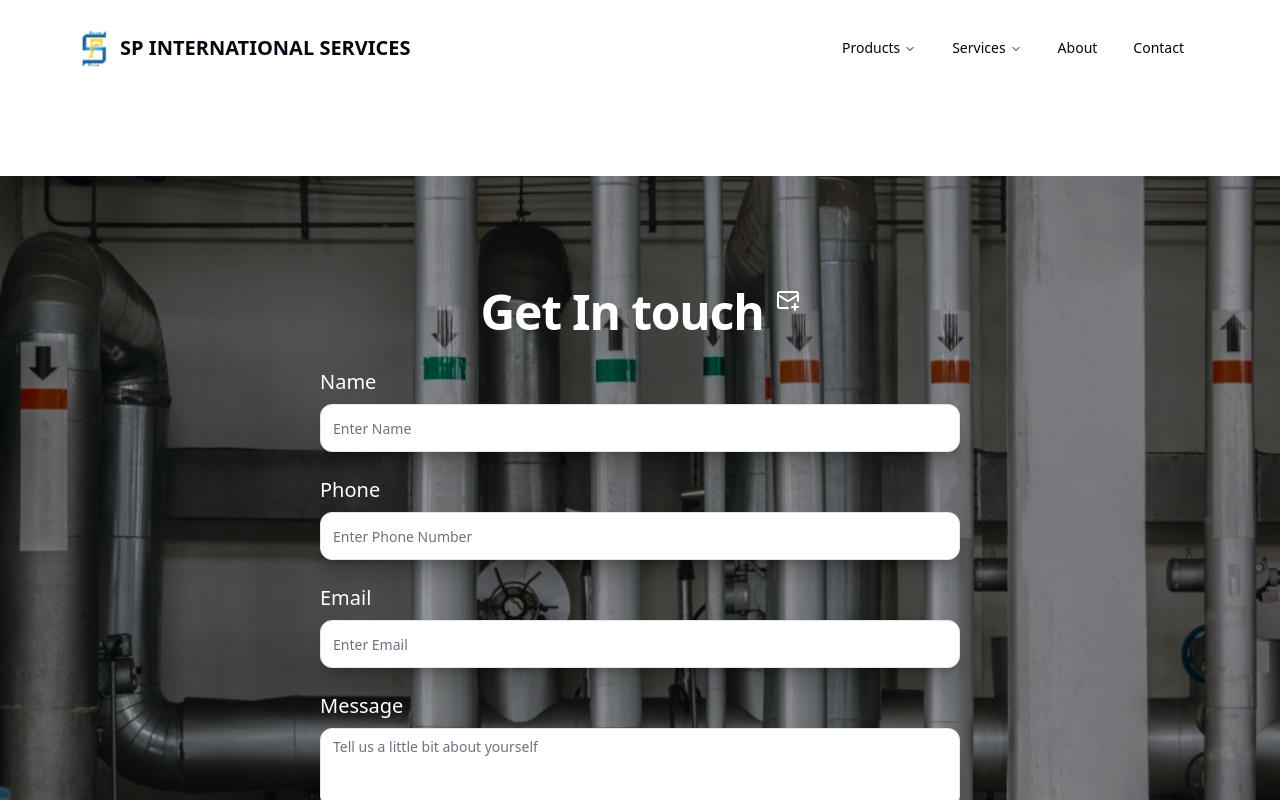
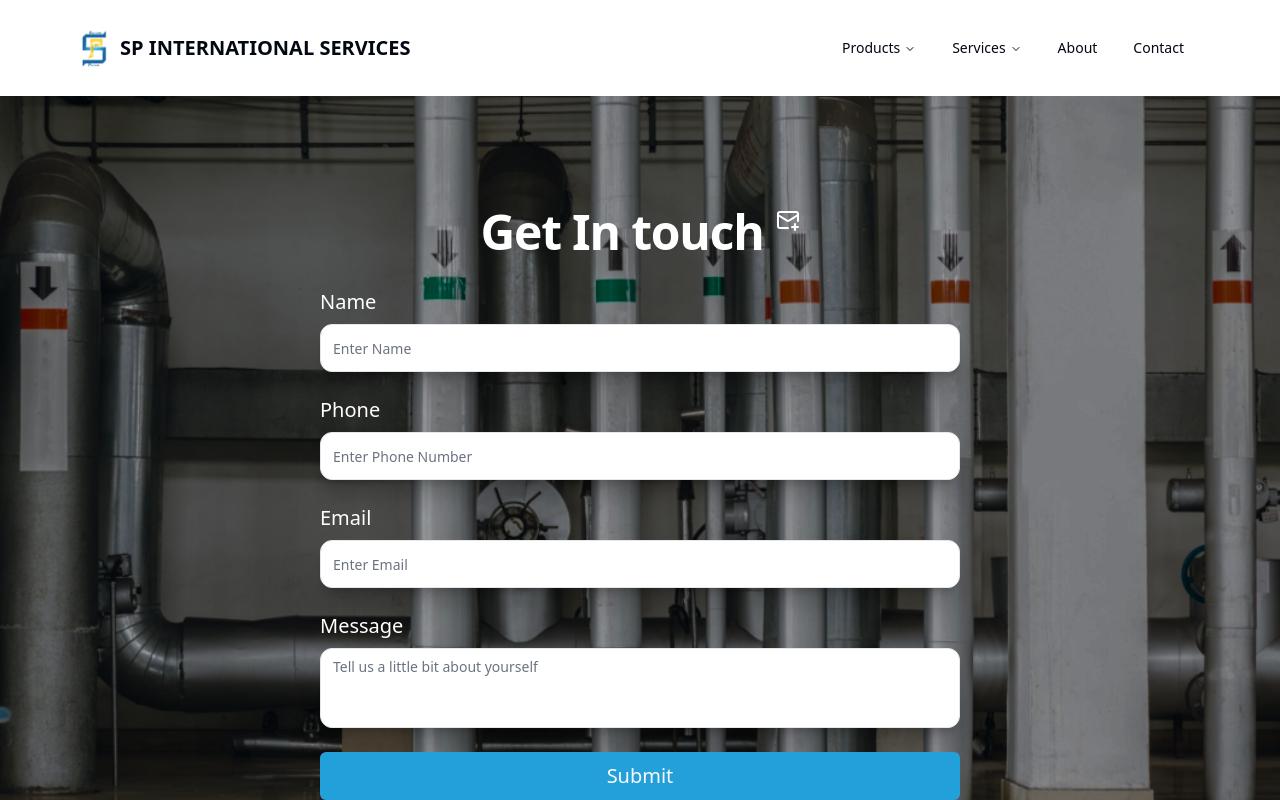
Before and after one commit to subashio/SP_International_Company, a Next.js app: page /Contact in a window 1280 px wide. Shown: the top 800 px of the page. Built offline with nearby package versions, Linux system fonts and the light colour scheme.

Commit message:
error fixed

```diff
--- a/package.json
+++ b/package.json
@@ -18,11 +18,15 @@
     "@radix-ui/react-toast": "^1.2.2",
     "@types/nodemailer": "^6.4.16",
     "@types/react-scroll": "^1.8.10",
+    "@typescript-eslint/eslint-plugin": "^8.9.0",
+    "@typescript-eslint/parser": "^8.9.0",
     "autoprefixer": "^10.4.20",
     "class-variance-authority": "^0.7.0",
     "clsx": "^2.1.1",
     "embla-carousel-autoplay": "^8.3.0",
     "embla-carousel-react": "^8.3.0",
+    "eslint-plugin-import": "^2.31.0",
+    "eslint-plugin-react": "^7.37.1",
     "framer-motion": "^11.7.0",
     "lucide-react": "^0.445.0",
     "next": "14.2.13",
@@ -39,7 +43,7 @@
     "@types/node": "^20",
     "@types/react": "^18",
     "@types/react-dom": "^18",
-    "eslint": "^8",
+    "eslint": "^8.57.1",
     "eslint-config-next": "14.2.13",
     "postcss": "^8",
     "prettier": "^3.3.3",
--- a/src/app/Contact/page.tsx
+++ b/src/app/Contact/page.tsx
@@ -53,7 +53,6 @@ export default function Contact() {
     try {
       await sendContactForm(data);
       form.reset();
-      console.log(data);
       toast({
         variant: "default",
         title: "Project Uploaded",
@@ -69,7 +68,7 @@ export default function Contact() {
   }
   return (
     <div
-      className="my-20 flex flex-col items-center justify-center bg-cover bg-fixed bg-center bg-no-repeat py-20 bg-blend-soft-light"
+      className="flex flex-col items-center justify-center bg-cover bg-fixed bg-center bg-no-repeat py-20 bg-blend-soft-light"
       style={{ backgroundImage: "url(/pictures/contactBg1.png)" }}
     >
       <h1 className="my-8 flex w-full justify-center gap-3 text-center text-4xl font-bold tracking-tight text-white md:text-5xl">
--- a/src/components/Feedback.tsx
+++ b/src/components/Feedback.tsx
@@ -44,7 +44,7 @@ export default function Feedback() {
       className="flex flex-col items-center bg-[#F9FAFB] bg-fixed py-20 text-center"
     >
       <h1 className="mb-16 text-4xl font-bold leading-none tracking-tight md:text-5xl">
-        What Client's Say
+        What Client&apos;s Say
       </h1>
       <Carousel
         plugins={[plugin.current]}
--- a/src/components/ListItem.tsx
+++ b/src/components/ListItem.tsx
@@ -1,6 +1,7 @@
 "use client";
 import { cn } from "@/lib/utils";
 import { NavigationMenuLink } from "@radix-ui/react-navigation-menu";
+import { MotionProps } from "framer-motion";
 import React from "react";
 
 export const ListItem = React.forwardRef<
@@ -22,6 +23,7 @@ export const ListItem = React.forwardRef<
           {...props}
         >
           <div className="text-[14px] font-medium leading-4">{title}</div>
+          {children}
         </a>
       </NavigationMenuLink>
     </li>
--- a/src/components/ui/infinite-moving-cards.tsx
+++ b/src/components/ui/infinite-moving-cards.tsx
@@ -2,13 +2,7 @@
 
 import { cn } from "@/lib/utils";
 import Link from "next/link";
-import { useRouter } from "next/navigation";
-import React, {
-  MouseEventHandler,
-  ReactNode,
-  useEffect,
-  useState,
-} from "react";
+import React, { useEffect, useState } from "react";
 
 export const InfiniteMovingCards = ({
   items,
@@ -94,7 +88,7 @@ export const InfiniteMovingCards = ({
           pauseOnHover && "hover:[animation-play-state:paused]",
         )}
       >
-        {items.map((item, idx) => (
+        {items.map((item) => (
           <Link href={`/Products/${item.alt}`} key={item.id}>
             <img
               src={item.img}
--- a/src/components/ui/input.tsx
+++ b/src/components/ui/input.tsx
@@ -1,25 +1,35 @@
-import * as React from "react"
+import * as React from "react";
 
-import { cn } from "@/lib/utils"
+import { cn } from "@/lib/utils";
 
 export interface InputProps
-  extends React.InputHTMLAttributes<HTMLInputElement> {}
+  extends React.InputHTMLAttributes<HTMLInputElement> {
+  label?: string;
+}
 
 const Input = React.forwardRef<HTMLInputElement, InputProps>(
-  ({ className, type, ...props }, ref) => {
+  ({ className, label, type, ...props }, ref) => {
     return (
+      <div>
+        {label && (
+          <label className="block text-sm font-medium text-gray-700">
+            {label}
+          </label>
+        )}
+
         <input
           type={type}
           className={cn(
             "flex h-10 w-full rounded-md border border-input bg-background px-3 py-2 text-sm ring-offset-background file:border-0 file:bg-transparent file:text-sm file:font-medium file:text-foreground placeholder:text-muted-foreground focus-visible:outline-none focus-visible:ring-2 focus-visible:ring-ring focus-visible:ring-offset-2 disabled:cursor-not-allowed disabled:opacity-50",
-          className
+            className,
           )}
           ref={ref}
           {...props}
         />
-    )
-  }
-)
-Input.displayName = "Input"
+      </div>
+    );
+  },
+);
+Input.displayName = "Input";
 
-export { Input }
+export { Input };
--- a/src/components/ui/textarea.tsx
+++ b/src/components/ui/textarea.tsx
@@ -1,24 +1,34 @@
-import * as React from "react"
+import * as React from "react";
 
-import { cn } from "@/lib/utils"
+import { cn } from "@/lib/utils";
 
 export interface TextareaProps
-  extends React.TextareaHTMLAttributes<HTMLTextAreaElement> {}
+  extends React.TextareaHTMLAttributes<HTMLTextAreaElement> {
+  label?: string;
+}
 
 const Textarea = React.forwardRef<HTMLTextAreaElement, TextareaProps>(
-  ({ className, ...props }, ref) => {
+  ({ className, label, ...props }, ref) => {
     return (
+      <div>
+        {label && (
+          <label className="block text-sm font-medium text-gray-700">
+            {label}
+          </label>
+        )}
+
         <textarea
           className={cn(
             "flex min-h-[80px] w-full rounded-md border border-input bg-background px-3 py-2 text-sm ring-offset-background placeholder:text-muted-foreground focus-visible:outline-none focus-visible:ring-2 focus-visible:ring-ring focus-visible:ring-offset-2 disabled:cursor-not-allowed disabled:opacity-50",
-          className
+            className,
           )}
           ref={ref}
           {...props}
         />
-    )
-  }
-)
-Textarea.displayName = "Textarea"
+      </div>
+    );
+  },
+);
+Textarea.displayName = "Textarea";
 
-export { Textarea }
+export { Textarea };
```
Also changed, not shown: src/components/Faq.tsx (+3 -4 lines), .eslintrc.json, 1 other file (tests, documents, lock files or other folders). Lines whose indentation alone changed are shown as unchanged.
